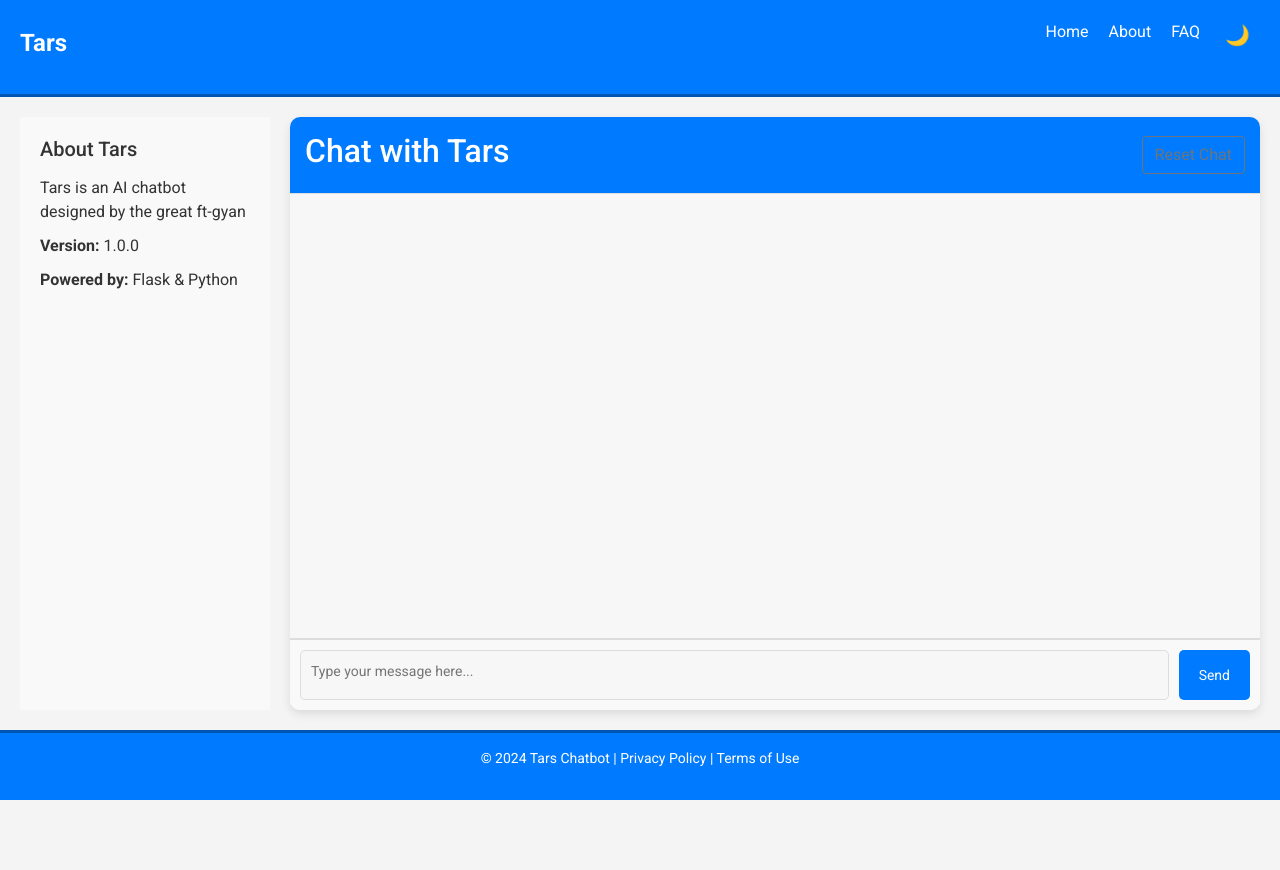
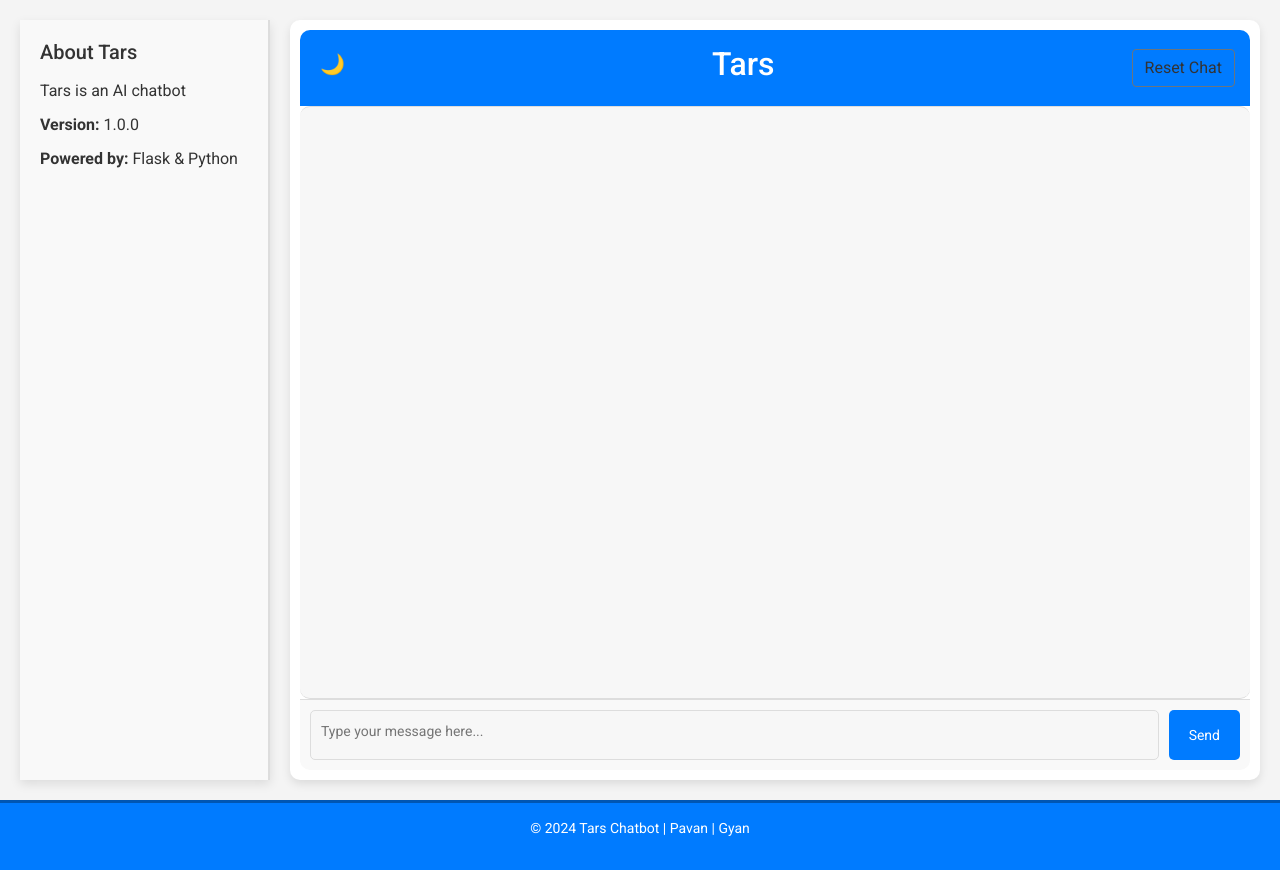
Before and after one commit to pavansweb/tars, a plain HTML site: page index.html in a window 1280 px wide. Before the commit the page ends 800 px from the top, so only its background shows below. Drawn offline with nearby package versions, Linux system fonts and the light colour scheme.

Commit message:
improved

```diff
--- a/index.html
+++ b/index.html
@@ -12,28 +12,12 @@
 
 <body>
     <div class="main-container">
-        <header class="main-header">
-            <h1 class="logo">Tars</h1>
-            <nav class="nav-links">
-                <ul>
-                    <li><a href="#">Home</a></li>
-                    <li><a href="#">About</a></li>
-                    <li><a href="#">FAQ</a></li>
-                    <div class="dark-mode-toggle">
-                        <input type="checkbox" id="darkModeToggle">
-                        <label for="darkModeToggle" class="toggle-label">
-                            <span class="sun-icon">&#x2600;</span>
-                            <span class="moon-icon">&#x1F319;</span>
-                        </label>
-                    </div>
-                </ul>
-            </nav>
-        </header>
+
 
         <div class="content-container">
             <aside class="sidebar">
                 <h2>About Tars</h2>
-                <p>Tars is an AI chatbot designed by the great ft-gyan</p>
+                <p>Tars is an AI chatbot </p>
                 <p><strong>Version:</strong> 1.0.0</p>
                 <p><strong>Powered by:</strong> Flask &amp; Python</p>
             </aside>
@@ -41,8 +25,16 @@
             <section class="chat-section">
                 <div class="chat-container">
                     <header class="chat-header">
-                        <h2>Chat with Tars</h2>
+                        <div class="dark-mode-toggle">
+                            <input type="checkbox" id="darkModeToggle">
+                            <label for="darkModeToggle" class="toggle-label">
+                                <span class="sun-icon">&#x2600;</span>
+                                <span class="moon-icon">&#x1F319;</span>
+                            </label>
+                        </div>
+                        <h2>Tars</h2>
                         <button id="reset-btn" class="btn btn-outline-secondary">Reset Chat</button>
+
                     </header>
 
                     <div class="chat-display" id="chat-display"></div>
@@ -56,7 +48,7 @@
         </div>
 
         <footer class="footer">
-            <p>&copy; 2024 Tars Chatbot | <a href="#">Privacy Policy</a> | <a href="#">Terms of Use</a></p>
+            <p>&copy; 2024 Tars Chatbot | Pavan | Gyan</p>
         </footer>
     </div>
 
--- a/static/style.css
+++ b/static/style.css
@@ -5,54 +5,37 @@
     padding: 0;
 }
 
-body {
+html, body {
     font-family: 'Roboto', sans-serif;
     background-color: #f4f4f4;
     color: #333;
     margin: 0;
-    min-height: 100vh;
-    min-width: fit-content;
-    display: flex;
-    flex-direction: column;
+    height: 100%;
 }
 
+:root {
+    --primary-color: #007bff;
+    --secondary-color: #0056b3;
+    --background-light: #f9f9f9;
+    --background-dark: #181818;
+    --text-light: #fff;
+    --text-dark: #333;
+    --user-message: #dcf8c6;
+    --bot-message: #e9f5ff;
+    --shadow-light: rgba(0, 0, 0, 0.1);
+    --shadow-dark: rgba(0, 0, 0, 0.3);
+    --border-radius: 10px;
+}
+
+.btn{
+    background-color: var(--primary-color);
+    color: var(--text-dark);
+}
 /* Main container styling */
 .main-container {
     display: flex;
     flex-direction: column;
     min-height: 100vh;
-}
-
-/* Header Styling */
-.main-header {
-    background-color: #007bff;
-    color: white;
-    padding: 20px;
-    display: flex;
-    justify-content: space-between;
-    align-items: center;
-    border-bottom: 3px solid #0056b3;
-}
-
-.main-header .logo {
-    font-size: 24px;
-    font-weight: bold;
-}
-
-.nav-links ul {
-    list-style-type: none;
-    display: flex;
-    gap: 20px;
-}
-
-.nav-links ul li a {
-    color: white;
-    text-decoration: none;
-    font-size: 16px;
-}
-
-.nav-links ul li a:hover {
-    text-decoration: underline;
 }
 
 /* Content Layout */
@@ -61,20 +44,18 @@ body {
     flex-grow: 1;
     padding: 20px;
     gap: 20px;
-    flex-wrap: wrap;
 }
 
 /* Sidebar */
 .sidebar {
     width: 100%;
     max-width: 250px;
-    background-color: #f9f9f9;
+    background-color: var(--background-light);
     padding: 20px;
-    border-right: none;
-    box-sizing: border-box;
+    border-right: 2px solid #ddd;
+    box-shadow: 0px 4px 10px var(--shadow-light);
     flex-shrink: 0;
 }
-
 
 .sidebar h2 {
     font-size: 20px;
@@ -83,56 +64,75 @@ body {
 
 .sidebar p {
     margin-bottom: 10px;
+    line-height: 1.5;
 }
 
 /* Chat Section */
 .chat-section {
     flex-grow: 1;
-    min-width: 300px;
     display: flex;
     flex-direction: column;
 }
 
 .chat-container {
-    background-color: white;
-    border-radius: 10px;
-    box-shadow: 0 4px 10px rgba(0, 0, 0, 0.1);
+    background-color: var(--text-light);
+    border-radius: var(--border-radius);
+    box-shadow: 0 4px 10px var(--shadow-light);
     display: flex;
     flex-direction: column;
-    height: 100%;
+    padding: 10px;
+    height: 95vh;
 }
 
 /* Chat Header */
 .chat-header {
-    background-color: #007bff;
-    color: white;
+    background-color: var(--primary-color);
+    color: var(--text-light);
     padding: 15px;
     display: flex;
     justify-content: space-between;
     align-items: center;
-    border-radius: 10px 10px 0 0;
+    border-radius: var(--border-radius) var(--border-radius) 0 0;
 }
 
 /* Chat Display */
 .chat-display {
     flex-grow: 1;
     padding: 20px;
-    overflow-y: auto;
     background-color: #f7f7f7;
     border-top: 1px solid #ddd;
     border-bottom: 1px solid #ddd;
+    overflow-y: auto;
+    overflow-x: hidden;
+    max-height: 100%;
+    border-radius: var(--border-radius);
+}
+
+.chat-display::-webkit-scrollbar {
+    width: 8px;
+}
+
+.chat-display::-webkit-scrollbar-thumb {
+    background-color: var(--primary-color);
+    border-radius: 10px;
+}
+
+.chat-display::-webkit-scrollbar-track {
+    background-color: #f7f7f7;
 }
 
 /* Chat Bubbles */
 .message {
+    width: fit-content;
     margin-bottom: 10px;
     padding: 10px;
     border-radius: 5px;
-    max-width: 80%;
     word-wrap: break-word;
     font-size: 14px;
     display: flex;
     align-items: center;
+    white-space: pre-wrap;
+    overflow-wrap: anywhere;
 }
 
 .message img {
@@ -142,31 +142,30 @@ body {
     margin-right: 10px;
 }
 
-/* Existing User and Bot Message Styles */
 .message.user {
-    background-color: #dcf8c6;
+    background-color: var(--user-message);
     margin-left: auto;
-    color: #333;
+    color: var(--text-dark);
 }
 
 .message.bot {
-    background-color: #e9f5ff;
+    background-color: var(--bot-message);
     margin-right: auto;
-    color: #333;
+    color: var(--text-dark);
 }
-
 
 /* Chat Input */
 .chat-input {
     display: flex;
     padding: 10px;
-    background-color: #f9f9f9;
-    border-radius: 0 0 10px 10px;
+    background-color: var(--background-light);
+    border-radius: 0 0 var(--border-radius) var(--border-radius);
     gap: 10px;
     border-top: 1px solid #ddd;
 }
 
 .chat-input textarea {
+    max-width: 100vw;
     flex-grow: 1;
     border: 1px solid #ddd;
     padding: 10px;
@@ -175,17 +174,17 @@ body {
     height: 50px;
     font-size: 14px;
     background-color: #f7f7f7;
-    color: #333;
+    color: var(--text-dark);
 }
 
 .chat-input textarea:focus {
     outline: none;
-    border-color: #007bff;
+    border-color: var(--primary-color);
 }
 
 .chat-input button {
-    background-color: #007bff;
-    color: white;
+    background-color: var(--primary-color);
+    color: var(--text-light);
     border: none;
     padding: 10px 20px;
     border-radius: 5px;
@@ -195,36 +194,24 @@ body {
 }
 
 .chat-input button:hover {
-    background-color: #0056b3;
+    background-color: var(--secondary-color);
     transform: scale(1.05);
 }
 
-.chat-display::-webkit-scrollbar {
-    width: 8px;
-}
-
-.chat-display::-webkit-scrollbar-thumb {
-    background-color: #007bff;
-    border-radius: 10px;
-}
-
-.chat-display::-webkit-scrollbar-track {
-    background-color: #f7f7f7;
-}
-
-
 /* Footer */
 .footer {
-    background-color: #007bff;
-    color: white;
+    position: relative;
+    bottom: 0;
+    background-color: var(--primary-color);
+    color: var(--text-light);
     text-align: center;
     padding: 15px;
-    border-top: 3px solid #0056b3;
+    border-top: 3px solid var(--secondary-color);
     font-size: 14px;
 }
 
 .footer a {
-    color: white;
+    color: var(--text-light);
     text-decoration: none;
 }
 
@@ -240,33 +227,26 @@ body {
     .chat-section {
         order: 1;
     }
+    .content-container {
+        padding: 10px;
+    }
 }
 
 @media (max-width: 576px) {
     .main-header {
-        flex-direction: column;
-        gap: 10px;
-    }
-
-    .nav-links ul {
-        gap: 10px;
-        flex-wrap: wrap;
-    }
-
-    .footer {
-        padding: 10px;
+        display: none;
     }
 
     .chat-input button {
         padding: 8px 15px;
         font-size: 12px;
     }
+
 }
 
 /* Dark Mode Toggle Styles */
 .dark-mode-toggle {
     position: relative;
-    margin-left: auto;
     margin-right: 10px;
 }
 
@@ -287,11 +267,11 @@ body {
 }
 
 .sun-icon {
-    color: #ffcc00; /* Light mode sun color */
+    color: #ffcc00;
 }
 
 .moon-icon {
-    color: #f1c40f; /* Dark mode moon color */
+    color: #f1c40f;
 }
 
 /* Show icons based on the theme */
@@ -305,8 +285,8 @@ body:not(.dark-mode) .moon-icon {
 
 /* General Styles for Dark Mode */
 body.dark-mode {
-    background-color: #181818;
-    color: #f1f1f1;
+    background-color: var(--background-dark);
+    color: var(--text-light);
 }
 
 body.dark-mode .main-header {
@@ -314,24 +294,20 @@ body.dark-mode .main-header {
     border-bottom-color: #555;
 }
 
-body.dark-mode .nav-links ul li a {
-    color: #ddd;
-}
-
 body.dark-mode .content-container {
     background-color: #222;
 }
 
-body.dark-mode .sidebar{
+body.dark-mode .sidebar {
     background-color: #555;
 }
+
 body.dark-mode .chat-container {
     background-color: #333;
 }
 
 body.dark-mode .chat-header {
     background-color: #444;
-    color: #ffffff;
 }
 
 body.dark-mode .message.user {
@@ -340,25 +316,18 @@ body.dark-mode .message.user {
 
 body.dark-mode .message.bot {
     background-color: #4a4a4a;
-    color: white;
+    color: var(--bot-message);
 }
-
 
 body.dark-mode .chat-display {
     background-color: #222;
     color: #fff;
 }
 
-body.dark-mode .message.user {
-    background-color: #4e8f5b;
+body.dark-mode .chat-input {
+    background-color: #444;
 }
 
-body.dark-mode .message.bot {
-    background-color: #3a3a3a;
-}
-body.dark-mode .chat-input{
-    background-color: #444;
-}
 body.dark-mode .chat-input textarea {
     background-color: #444;
     color: white;
@@ -366,7 +335,7 @@ body.dark-mode .chat-input textarea {
 }
 
 body.dark-mode .chat-input button {
-    background-color: #0056b3;
+    background-color: var(--secondary-color);
 }
 
 body.dark-mode .footer {
```
Also changed, not shown: 1 other file.
